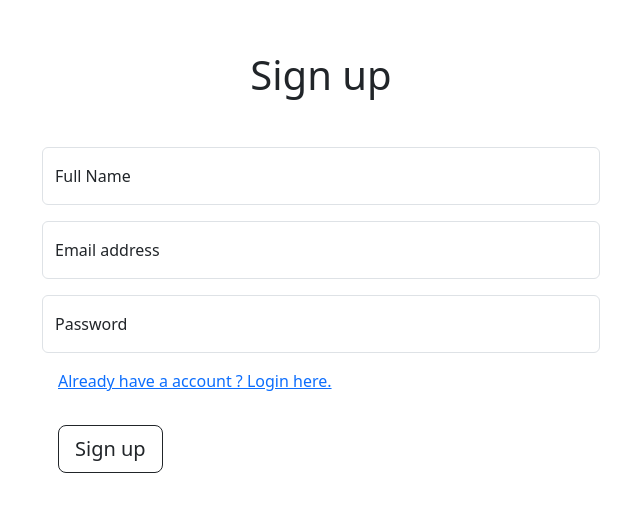
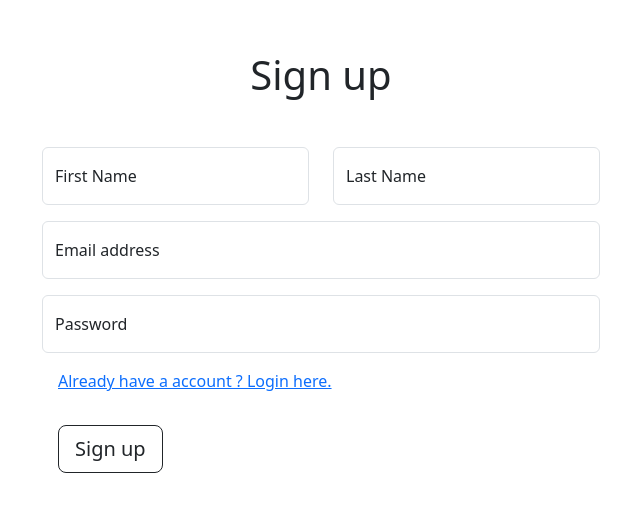
Before and after one commit to ataur39n-sharif/docs-sharing-frontend, a Next.js app: page /signup in a window 1280 px wide. Shown: the part 130-642 px from the top of the page, without its empty margins (319-959 px from the left). Built offline with nearby package versions, Linux system fonts and the light colour scheme.

Commit message:
signup page functionality added

```diff
--- a/package.json
+++ b/package.json
@@ -17,6 +17,7 @@
     "react": "^18",
     "react-bootstrap": "^2.9.1",
     "react-dom": "^18",
+    "react-hot-toast": "^2.4.1",
     "react-quilljs": "^1.3.3",
     "react-redux": "^9.0.4",
     "socket.io-client": "^4.7.2"
--- a/src/Redux/api/api.slice.ts
+++ b/src/Redux/api/api.slice.ts
@@ -3,7 +3,7 @@ import { createApi, fetchBaseQuery } from "@reduxjs/toolkit/query/react";
 export const ApiSlice = createApi({
     reducerPath:'api',
     baseQuery:fetchBaseQuery({
-        baseUrl:'',
+        baseUrl:'http://localhost:5000/api/v1',
     }),
     endpoints:()=>({})
 })
--- a/src/pages/_app.tsx
+++ b/src/pages/_app.tsx
@@ -1,10 +1,12 @@
 import { store } from '@/Redux/store';
 import 'bootstrap/dist/css/bootstrap.min.css';
 import type { AppProps } from 'next/app';
+import { Toaster } from 'react-hot-toast';
 import { Provider } from 'react-redux';
 
 export default function App({ Component, pageProps }: AppProps) {
   return <Provider store={store}>
+    <Toaster />
     <Component {...pageProps} />
   </Provider>
 }
--- a/src/pages/api/hello.ts
+++ /dev/null
@@ -1,13 +0,0 @@
-// Next.js API route support: https://nextjs.org/docs/api-routes/introduction
-import type { NextApiRequest, NextApiResponse } from 'next'
-
-type Data = {
-  name: string
-}
-
-export default function handler(
-  req: NextApiRequest,
-  res: NextApiResponse<Data>
-) {
-  res.status(200).json({ name: 'John Doe' })
-}
--- a/src/pages/signup.tsx
+++ b/src/pages/signup.tsx
@@ -1,30 +1,91 @@
-import Link from "next/link"
-import { Button, FloatingLabel, Form } from "react-bootstrap"
+import { useSignUpMutation } from "@/Redux/features/Auth/auth.api";
+import Link from "next/link";
+import { useRouter } from "next/router";
+import { useEffect, useState } from "react";
+import { Button, Col, FloatingLabel, Form, Row } from "react-bootstrap";
+import toast from "react-hot-toast";
 
 const SignUp = () => {
+    const [info, setInfo] = useState({
+        firstName: '',
+        lastName: '',
+        email: '',
+        password: '',
+    })
+    const [signup, options] = useSignUpMutation()
+
+    const router = useRouter()
+
+    useEffect(() => {
+        options.isLoading && toast.loading('Please wait...', {
+            id: 'signup',
+        })
+        if (options.isSuccess) {
+            toast.success(options.data.message, {
+                id: 'signup',
+            })
+            router.replace('/signin')
+        }
+
+        options.isError && toast.error((options.error as any).data.message, {
+            id: 'signup',
+        })
+    }, [options])
+
+    const handleSubmit = async (e: any) => {
+        e.preventDefault();
+        try {
+            signup({
+                name: {
+                    firstName: info.firstName,
+                    lastName: info.lastName
+                },
+                email: info.email,
+                password: info.password
+            })
+
+
+        } catch (error) {
+
+        }
+    }
+
     return (
         <div className="container d-flex justify-content-center align-items-center" style={{
             height: '100vh'
         }}>
             <div className="w-50">
                 <h1 className="mb-5 text-center">Sign up</h1>
-                <div >
-                    <FloatingLabel
-                        controlId="floatingInput"
-                        label="Full Name"
-                        className="mb-3"
-                    >
-                        <Form.Control type="text" placeholder="Alex Devin" />
-                    </FloatingLabel>
+                <form onSubmit={(e) => handleSubmit(e)}>
+                    <Row>
+                        <Col>
+                            <FloatingLabel
+                                controlId="floatingInput"
+                                label="First Name"
+                                className="mb-3"
+                            >
+                                <Form.Control onChange={(e) => setInfo({ ...info, [e.target.name]: e.target.value })} type="text" placeholder="Alex" name="firstName" required />
+                            </FloatingLabel>
+                        </Col>
+                        <Col>
+                            <FloatingLabel
+                                controlId="floatingInput"
+                                label="Last Name"
+                                className="mb-3"
+                            >
+                                <Form.Control onChange={(e) => setInfo({ ...info, [e.target.name]: e.target.value })} type="text" placeholder="Devin" name="lastName" required />
+                            </FloatingLabel>
+                        </Col>
+                    </Row>
                     <FloatingLabel
                         controlId="floatingInput"
                         label="Email address"
                         className="mb-3"
                     >
-                        <Form.Control type="email" placeholder="name@example.com" />
+                        <Form.Control onChange={(e) => setInfo({ ...info, [e.target.name]: e.target.value })} type="email" placeholder="name@example.com" name="email" required />
                     </FloatingLabel>
                     <FloatingLabel controlId="floatingPassword" label="Password">
-                        <Form.Control type="password" placeholder="Password" />
+                        <Form.Control onChange={(e) => setInfo({ ...info, [e.target.name]: e.target.value })} type="password" placeholder="Password" name="password" required />
                     </FloatingLabel>
                     <div className="m-3">
                         <Link href={'/signin'} className="">
@@ -32,9 +93,9 @@ const SignUp = () => {
                         </Link>
                     </div>
                     <div className="p-3" >
-                        <Button size="lg" variant="outline-dark">Sign up</Button>
+                        <Button type="submit" size="lg" variant="outline-dark">Sign up</Button>
                     </div>
-                </div>
+                </form>
             </div>
         </div>
     )
```
Also changed, not shown: 1 other file (tests, documents, lock files or other folders).
